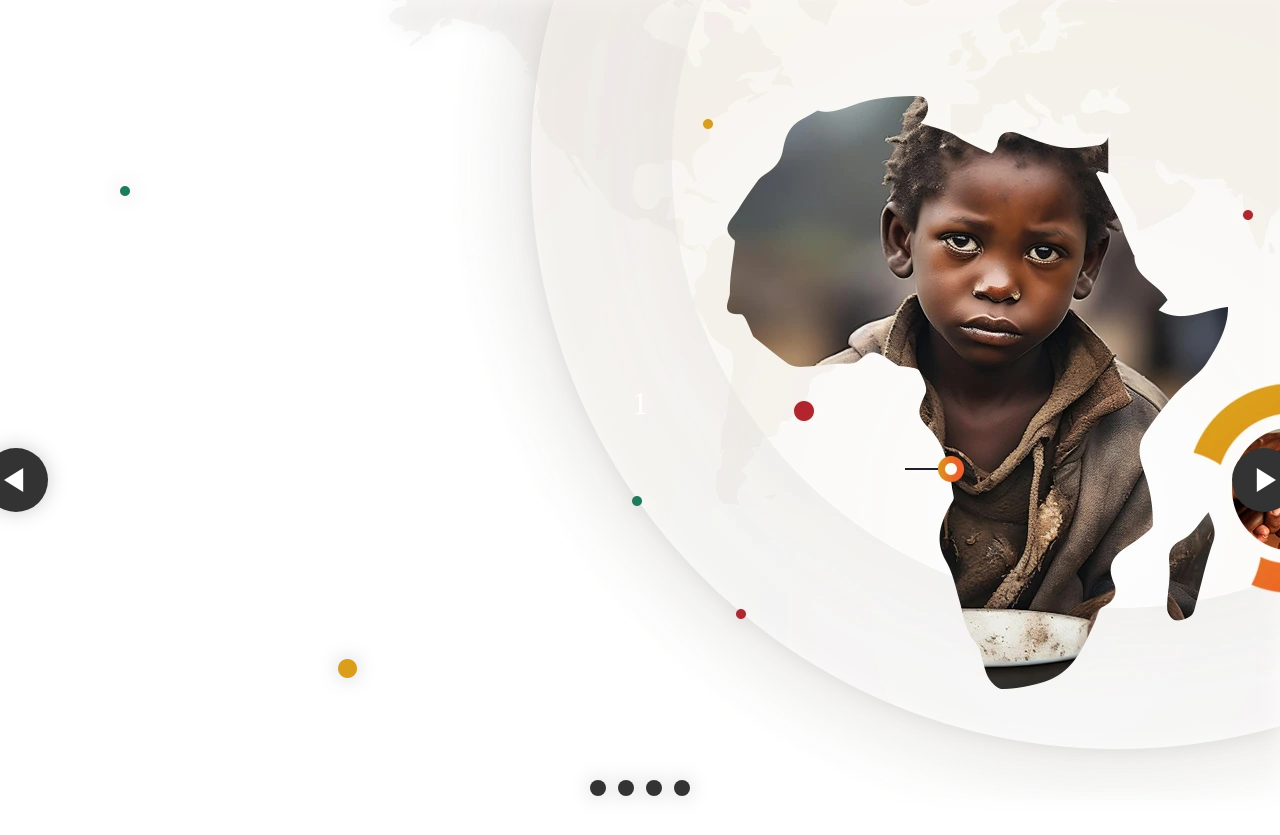
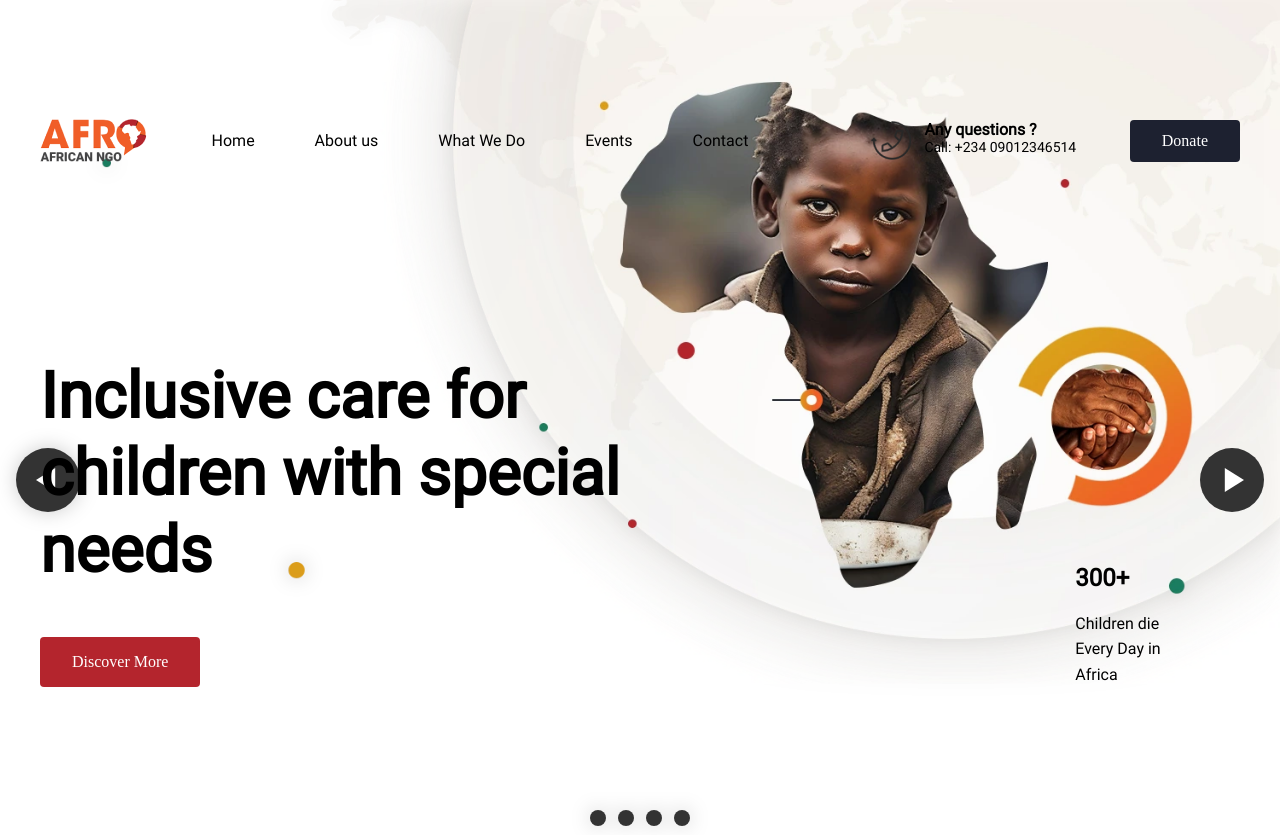
Before and after one commit to Shubh1911/NGO, a plain HTML site: page index.html in a window 1280 px wide. Shown: the top 835 px of the page. Drawn offline with nearby package versions, Linux system fonts and the light colour scheme.

Commit message:
ergfhgret

```diff
--- a/index.html
+++ b/index.html
@@ -28,6 +28,7 @@
 </head>
 
 <body>
+  <header>
   <!-- Header Section starts from here-->
  <section class="carousel" aria-label="Gallery">
   <ol class="carousel__viewport">
@@ -91,6 +92,79 @@
   </aside>
 </section>
 
+<div class="container">
+  <div class="content">
+    <!-- Navbar starts from here -->
+    <nav class="nav__bar  display__flex">
+      <!-- Logo section -->
+      <div class="logo">
+        <img src="./images/logo 1.png" alt="logo" width="108"  height="45">
+      </div>
+      <!-- Horizontal list section -->
+      <div class="horizontal__list  display__flex">
+        <!-- Navigation links -->
+        <ul class="nav__list display__flex">
+          <li><a href="#">Home</a>
+            <ul class="submenu">
+              <li><a href="#">Mission</a></li>
+              <li><a href="#">Vision</a></li>
+              <li><a href="#">Values</a></li>
+            </ul></li>
+          <li class="submenu">
+            <a href="#">About us</a>
+            <ul class="submenu">
+              <li><a href="#">Mission</a></li>
+              <li><a href="#">Vision</a></li>
+              <li><a href="#">Values</a></li>
+            </ul>
+          </li>
+          <li><a href="#">What We Do</a></li>
+          <li><a href="#">Events</a></li>
+          <li><a href="#">Contact</a></li>
+        </ul>
+
+        <div class="contact__div  display__flex">
+          <div class="contact__div--logo">
+            <img src="./images/image 1.png" alt="call icon" width="41" height="41">
+          </div>
+          <div class="contact__div--text ">
+            <b>Any questions ?</b>
+
+            <p>Call: +234 09012346514</p>
+          </div>
+        </div>
+
+
+      </div>
+
+      <a href="#">
+        <div class="btn">
+          Donate
+        </div>
+      </a>
+
+      <i class="fa-solid fa-bars" id="toggleBtn"></i>
+    </nav>
+
+    <div class="header__content  display__flex">
+      <div class="left__div display__flex">
+        <span class="home__heading">Inclusive care for children with special needs</span>
+        <a href="#">
+          <div class="btn">
+            Discover More
+          </div>
+        </a>
+      </div>
+      <div class="right__div  display__flex">
+
+        <div class="right__div--content  display__flex"> <b>300+</b>
+          <p>Children die Every Day in Africa</p>
+        </div>
+      </div>
+    </div>
+  </div>
+</div>
+</header>
     <section class="services">
       <div class="container">
         <div class="services__cards  display__flex">
--- a/js/slider.js
+++ b/js/slider.js
@@ -26,43 +26,4 @@ $('.center').slick({
   ]
 });
 
-
-$('.slider').slick({
-  dots: true,
-  infinite: true,
-  speed: 300,
-  autoplay: false,
-  autoplaySpeed: 1000,
-  slidesToShow: 1,
-  adaptiveHeight: true,
-  arrows:false,
-  responsive: [
-    {
-      breakpoint: 1024,
-      settings: {
-        slidesToShow: 3,
-        slidesToScroll: 1,
-        infinite: true,
-        dots: true,
-
-      }
-    },
-    {
-      breakpoint: 992,
-      settings: {
-        slidesToShow: 1,
-        slidesToScroll: 1,
-      }
-    },
-    {
-      breakpoint: 768,
-      settings: {
-        slidesToShow: 1,
-        slidesToScroll: 1,
-      }
-    }
-  ]
 });
-
-
-});
--- a/scss/_slider.scss
+++ b/scss/_slider.scss
@@ -94,22 +94,18 @@ ol, li {
 }
 
 .carousel__slide {
-  position: relative;
-  flex: 0 0 100%;
-  width: 100%;
-  background-image: url('../images/BannerImage.webp');
-  counter-increment: item;
-  background-repeat: no-repeat;
+    background-image: url('../images/BannerImage.webp');
+    /* Additional styles */
+    background-size: 100%; /* Adjust as needed */
+    background-repeat: no-repeat;
+    height: 800px;
+    /* Remaining styles */
+    position: relative;
+    flex: 0 0 100%;
+    width: 100%;
+    counter-increment: item;
 }
-.carousel__slide:before {
-  content: counter(item);
-  position: absolute;
-  top: 50%;
-  left: 50%;
-  transform: translate3d(-50%,-40%,70px);
-  color: #fff;
-  font-size: 2em;
-}
+
 
 .carousel__snapper {
   position: absolute;
@@ -147,7 +143,7 @@ ol, li {
 .carousel__navigation {
   position: absolute;
   right: 0;
-  bottom: 0;
+  bottom: -30px;
   left: 0;
   text-align: center;
 }
@@ -186,12 +182,12 @@ ol, li {
 
 .carousel::before,
 .carousel__prev {
-  left: -1rem;
+  left:1rem;
 }
 
 .carousel::after,
 .carousel__next {
-  right: -1rem;
+  right: 1rem;
 }
 
 .carousel::before,
```
Also changed, not shown: css/style.css, 1 other file. Lines whose indentation alone changed are shown as unchanged.
